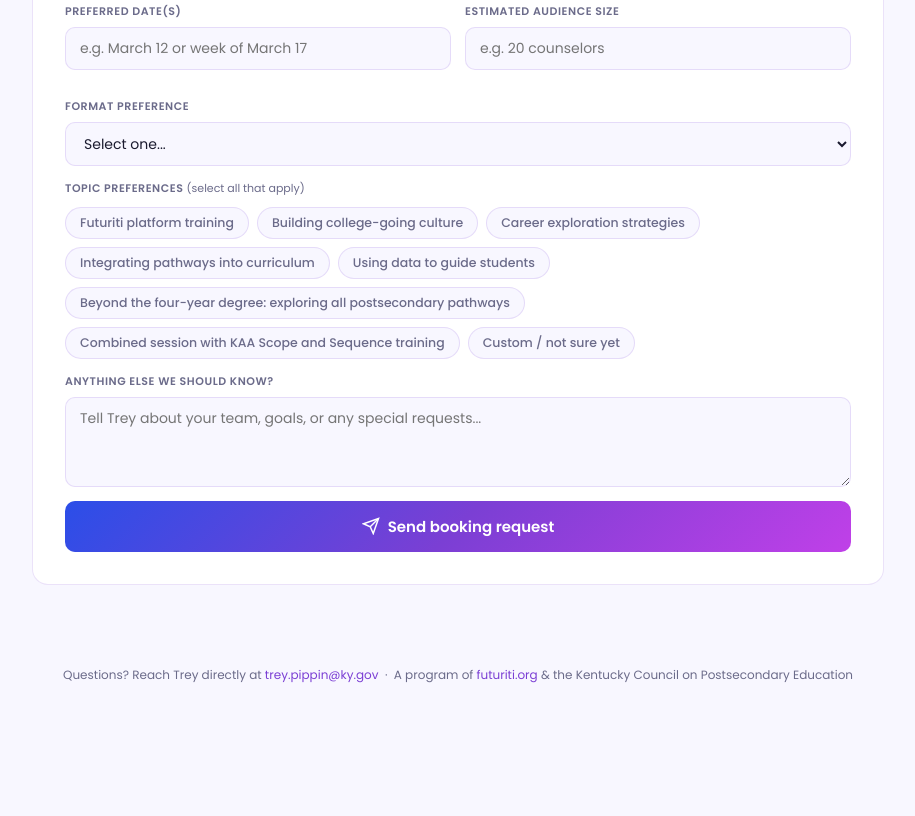
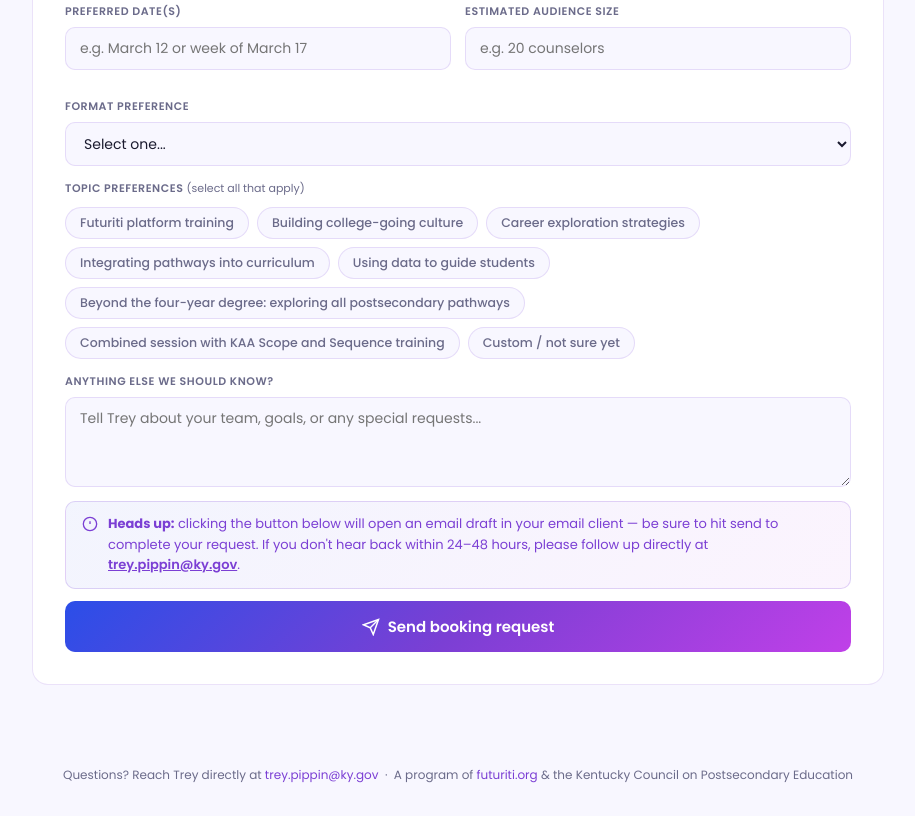
Before and after one commit to kyfuturiti/K12PD, a plain HTML site: page index.html in a window 1280 px wide. Shown: the part 3436-4252 px from the top of the page, without its empty margins (182-1097 px from the left). Before the commit the page ends 4152 px from the top, so only its background shows below. Drawn offline with Linux system fonts and the light colour scheme.

Commit message:
Add files via upload

```diff
--- a/index.html
+++ b/index.html
@@ -548,6 +548,21 @@
       width: 1px; height: 28px;
       background: rgba(255,255,255,0.25);
     }
+    .form-note {
+      display: flex;
+      align-items: flex-start;
+      gap: 10px;
+      font-size: 13px;
+      color: var(--purple-mid);
+      background: linear-gradient(135deg, rgba(43,78,232,0.06), rgba(192,64,232,0.06));
+      border: 1.5px solid rgba(123,63,212,0.2);
+      border-radius: var(--radius-sm);
+      padding: 12px 16px;
+      margin-bottom: 12px;
+      line-height: 1.6;
+    }
+    .form-note svg { flex-shrink: 0; margin-top: 2px; color: var(--purple-mid); }
+    .form-note a { color: var(--purple-mid); font-weight: 600; }
   </style>
 </head>
 <body>
@@ -858,6 +873,10 @@
       <textarea id="notes" placeholder="Tell Trey about your team, goals, or any special requests..."></textarea>
     </div>
 
+    <div class="form-note">
+      <svg fill="none" stroke="currentColor" stroke-width="2" viewBox="0 0 24 24" width="16" height="16"><circle cx="12" cy="12" r="10"/><line x1="12" y1="8" x2="12" y2="12"/><line x1="12" y1="16" x2="12.01" y2="16"/></svg>
+      <span><strong>Heads up:</strong> clicking the button below will open an email draft in your email client — be sure to hit send to complete your request. If you don't hear back within 24–48 hours, please follow up directly at <a href="mailto:trey.pippin@ky.gov">trey.pippin@ky.gov</a>.</span>
+    </div>
     <button class="submit-btn" onclick="handleSubmit()">
       <svg fill="none" stroke="currentColor" stroke-width="2" viewBox="0 0 24 24"><line x1="22" y1="2" x2="11" y2="13"/><polygon points="22 2 15 22 11 13 2 9 22 2"/></svg>
       Send booking request
```
